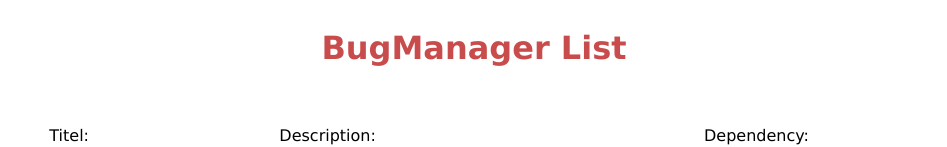
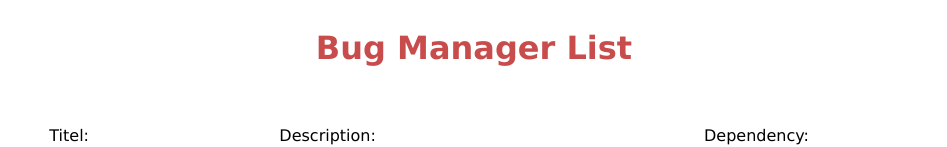
Before and after one commit to hanna-rodler/bugMngList, a plain HTML site: page index.html in a window 1280 px wide. Shown: the top 147 px of the page, without its empty margins (166-1113 px from the left). Drawn offline with nearby package versions, Linux system fonts and the light colour scheme.

Commit message:
Update index.html

```diff
--- a/index.html
+++ b/index.html
@@ -2,12 +2,12 @@
 <html lang="en">
 <head>
 	<meta charset="UTF-8">
-	<title>BugManager List</title>
+	<title>Bug Manager List</title>
 	<link rel="stylesheet" type="text/css" href="css/style.css">
 </head>
 <body>
 <div class="container">
-	<h1>BugManager List</h1><br>
+	<h1>Bug Manager List</h1><br>
 	<form name="BugListForm" action="#">
 		<div class="row">
 			<div class="col col-25">
```
